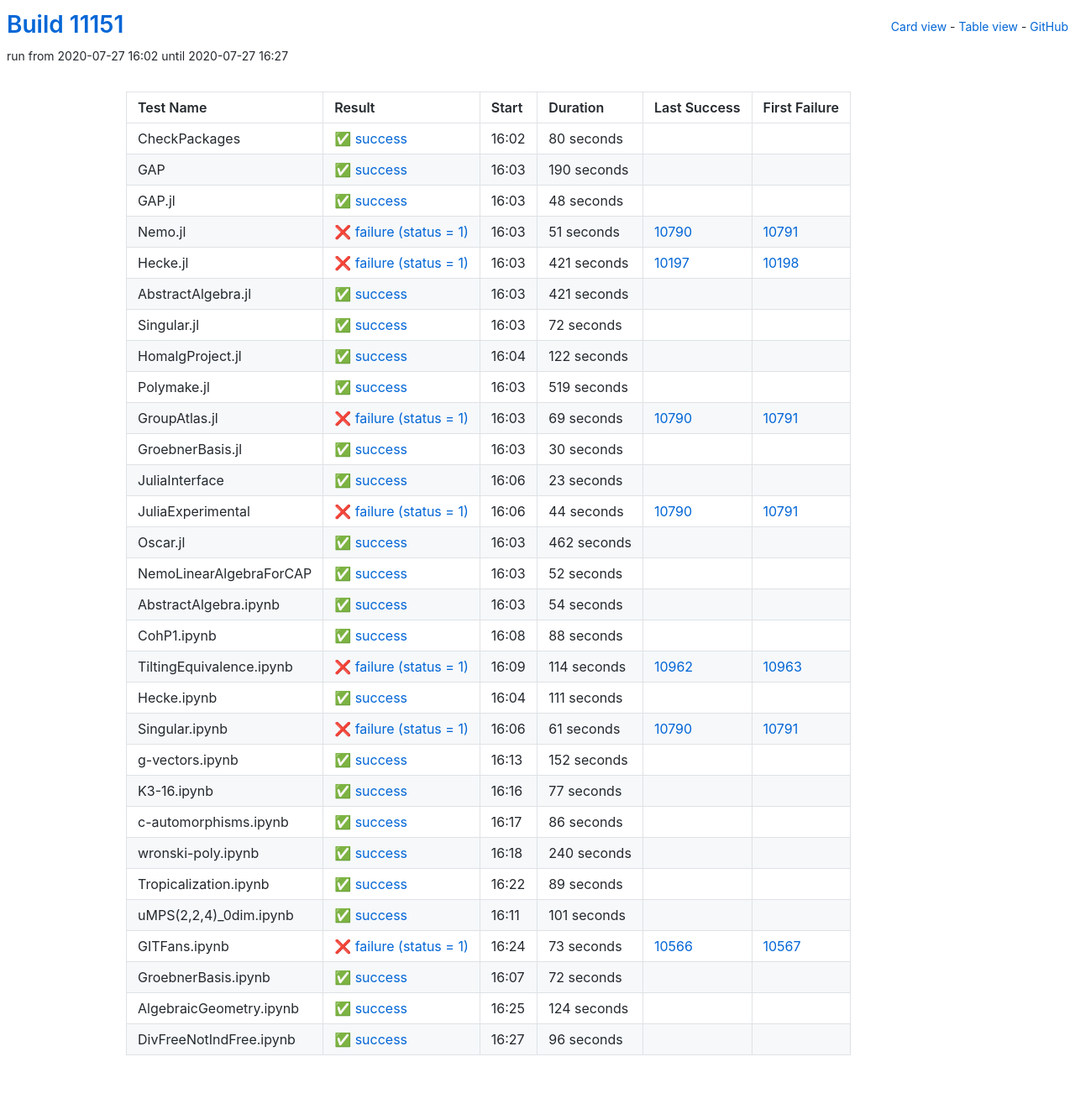
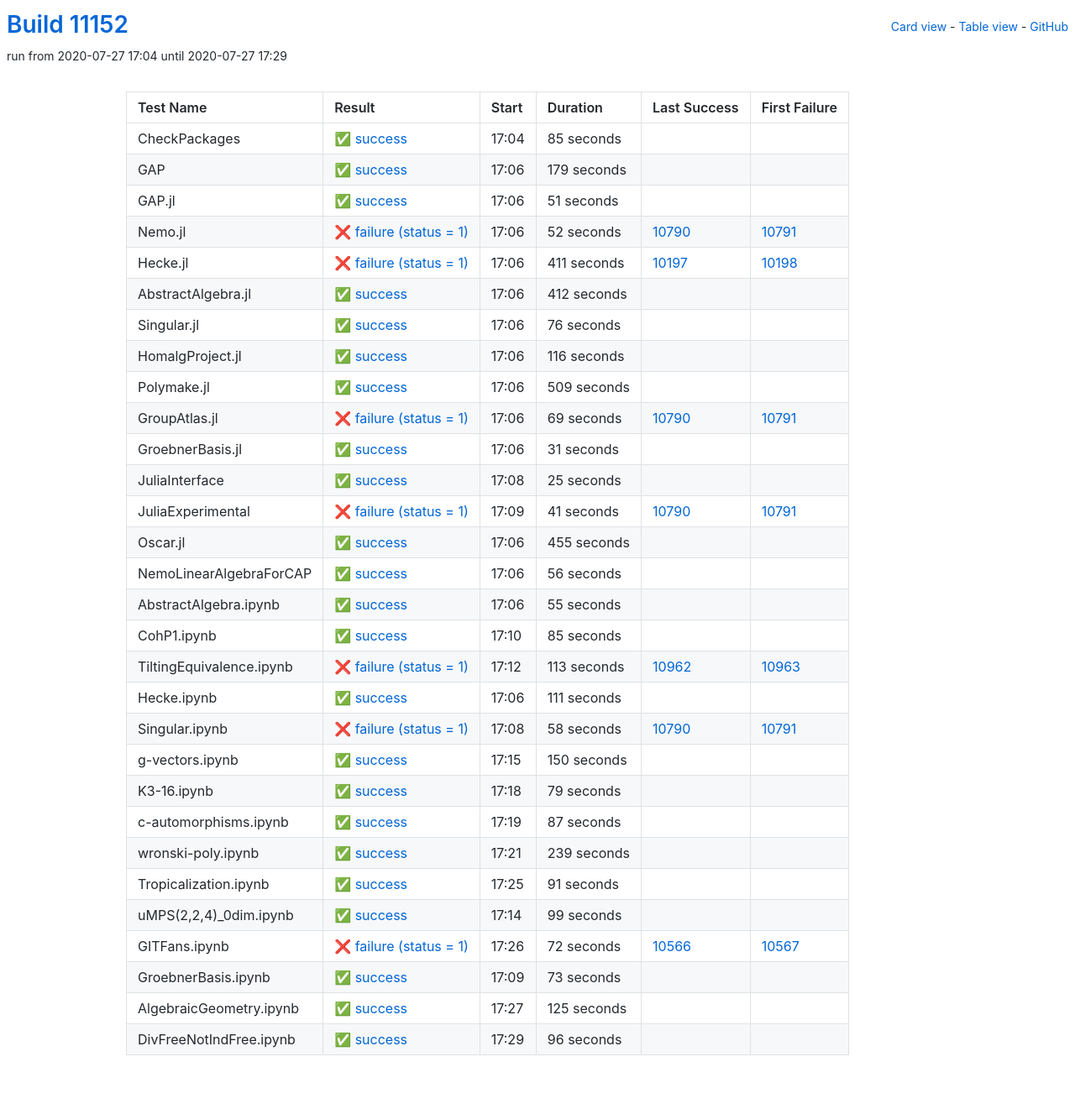
Before and after one commit to oscar-system/oscar-ci-status, a Jekyll site: the page built from table.html, in a window 1280 px wide. Shown: the whole page at 84% size. Built offline with Jekyll 4.4.1, drawn with Linux system fonts in a browser that asks for light colours.

Commit message:
Build #11152

```diff
--- a/_data/ci.yml
+++ b/_data/ci.yml
@@ -1,6 +1,6 @@
 ---
-build: 11151
-build_url: https://oscarci.mathematik.uni-kl.de/job/oscar/11151/
+build: 11152
+build_url: https://oscarci.mathematik.uni-kl.de/job/oscar/11152/
 job: oscar
 organization: oscar-system
 repo: oscar-ci-status
@@ -8,116 +8,116 @@
 tests:
 - name: CheckPackages
   id: checkpackages
-  log: https://oscarci.mathematik.uni-kl.de/job/oscar/11151/artifact/logs/build-11151/CheckPackages.log
-  start: 2020-07-27 16:02
+  log: https://oscarci.mathematik.uni-kl.de/job/oscar/11152/artifact/logs/build-11152/CheckPackages.log
+  start: 2020-07-27 17:04
   success: true
   exitcode: 0
   status: success
-  duration: 80
+  duration: 85
   last_success: false
   last_success_url:
   first_failure: false
   first_failure_url:
 - name: GAP
   id: gap
-  log: https://oscarci.mathematik.uni-kl.de/job/oscar/11151/artifact/logs/build-11151/GAP.log
-  start: 2020-07-27 16:03
+  log: https://oscarci.mathematik.uni-kl.de/job/oscar/11152/artifact/logs/build-11152/GAP.log
+  start: 2020-07-27 17:06
   success: true
   exitcode: 0
   status: success
-  duration: 190
+  duration: 179
   last_success: false
   last_success_url:
   first_failure: false
   first_failure_url:
 - name: GAP.jl
   id: gap-jl
-  log: https://oscarci.mathematik.uni-kl.de/job/oscar/11151/artifact/logs/build-11151/GAP.jl.log
-  start: 2020-07-27 16:03
+  log: https://oscarci.mathematik.uni-kl.de/job/oscar/11152/artifact/logs/build-11152/GAP.jl.log
+  start: 2020-07-27 17:06
   success: true
   exitcode: 0
   status: success
-  duration: 48
+  duration: 51
   last_success: false
   last_success_url:
   first_failure: false
   first_failure_url:
 - name: Nemo.jl
   id: nemo-jl
-  log: https://oscarci.mathematik.uni-kl.de/job/oscar/11151/artifact/logs/build-11151/Nemo.jl.log
-  start: 2020-07-27 16:03
+  log: https://oscarci.mathematik.uni-kl.de/job/oscar/11152/artifact/logs/build-11152/Nemo.jl.log
+  start: 2020-07-27 17:06
   success: false
   exitcode: 1
   status: failure
-  duration: 51
+  duration: 52
   last_success: 10790
   last_success_url: https://oscarci.mathematik.uni-kl.de/job/oscar/10790/
   first_failure: 10791
   first_failure_url: https://oscarci.mathematik.uni-kl.de/job/oscar/10791/
 - name: Hecke.jl
   id: hecke-jl
-  log: https://oscarci.mathematik.uni-kl.de/job/oscar/11151/artifact/logs/build-11151/Hecke.jl.log
-  start: 2020-07-27 16:03
+  log: https://oscarci.mathematik.uni-kl.de/job/oscar/11152/artifact/logs/build-11152/Hecke.jl.log
+  start: 2020-07-27 17:06
   success: false
   exitcode: 1
   status: failure
-  duration: 421
+  duration: 411
   last_success: 10197
   last_success_url: https://oscarci.mathematik.uni-kl.de/job/oscar/10197/
   first_failure: 10198
   first_failure_url: https://oscarci.mathematik.uni-kl.de/job/oscar/10198/
 - name: AbstractAlgebra.jl
   id: abstractalgebra-jl
-  log: https://oscarci.mathematik.uni-kl.de/job/oscar/11151/artifact/logs/build-11151/AbstractAlgebra.jl.log
-  start: 2020-07-27 16:03
+  log: https://oscarci.mathematik.uni-kl.de/job/oscar/11152/artifact/logs/build-11152/AbstractAlgebra.jl.log
+  start: 2020-07-27 17:06
   success: true
   exitcode: 0
   status: success
-  duration: 421
+  duration: 412
   last_success: false
   last_success_url:
   first_failure: false
   first_failure_url:
 - name: Singular.jl
   id: singular-jl
-  log: https://oscarci.mathematik.uni-kl.de/job/oscar/11151/artifact/logs/build-11151/Singular.jl.log
-  start: 2020-07-27 16:03
+  log: https://oscarci.mathematik.uni-kl.de/job/oscar/11152/artifact/logs/build-11152/Singular.jl.log
+  start: 2020-07-27 17:06
   success: true
   exitcode: 0
   status: success
-  duration: 72
+  duration: 76
   last_success: false
   last_success_url:
   first_failure: false
   first_failure_url:
 - name: HomalgProject.jl
   id: homalgproject-jl
-  log: https://oscarci.mathematik.uni-kl.de/job/oscar/11151/artifact/logs/build-11151/HomalgProject.jl.log
-  start: 2020-07-27 16:04
+  log: https://oscarci.mathematik.uni-kl.de/job/oscar/11152/artifact/logs/build-11152/HomalgProject.jl.log
+  start: 2020-07-27 17:06
   success: true
   exitcode: 0
   status: success
-  duration: 122
+  duration: 116
   last_success: false
   last_success_url:
   first_failure: false
   first_failure_url:
 - name: Polymake.jl
   id: polymake-jl
-  log: https://oscarci.mathematik.uni-kl.de/job/oscar/11151/artifact/logs/build-11151/Polymake.jl.log
-  start: 2020-07-27 16:03
+  log: https://oscarci.mathematik.uni-kl.de/job/oscar/11152/artifact/logs/build-11152/Polymake.jl.log
+  start: 2020-07-27 17:06
   success: true
   exitcode: 0
   status: success
-  duration: 519
+  duration: 509
   last_success: false
   last_success_url:
   first_failure: false
   first_failure_url:
 - name: GroupAtlas.jl
   id: groupatlas-jl
-  log: https://oscarci.mathematik.uni-kl.de/job/oscar/11151/artifact/logs/build-11151/GroupAtlas.jl.log
-  start: 2020-07-27 16:03
+  log: https://oscarci.mathematik.uni-kl.de/job/oscar/11152/artifact/logs/build-11152/GroupAtlas.jl.log
+  start: 2020-07-27 17:06
   success: false
   exitcode: 1
   status: failure
@@ -128,104 +128,104 @@
   first_failure_url: https://oscarci.mathematik.uni-kl.de/job/oscar/10791/
 - name: GroebnerBasis.jl
   id: groebnerbasis-jl
-  log: https://oscarci.mathematik.uni-kl.de/job/oscar/11151/artifact/logs/build-11151/GroebnerBasis.jl.log
-  start: 2020-07-27 16:03
+  log: https://oscarci.mathematik.uni-kl.de/job/oscar/11152/artifact/logs/build-11152/GroebnerBasis.jl.log
+  start: 2020-07-27 17:06
   success: true
   exitcode: 0
   status: success
-  duration: 30
+  duration: 31
   last_success: false
   last_success_url:
   first_failure: false
   first_failure_url:
 - name: JuliaInterface
   id: juliainterface
-  log: https://oscarci.mathematik.uni-kl.de/job/oscar/11151/artifact/logs/build-11151/JuliaInterface.log
-  start: 2020-07-27 16:06
+  log: https://oscarci.mathematik.uni-kl.de/job/oscar/11152/artifact/logs/build-11152/JuliaInterface.log
+  start: 2020-07-27 17:08
   success: true
   exitcode: 0
   status: success
-  duration: 23
+  duration: 25
   last_success: false
   last_success_url:
   first_failure: false
   first_failure_url:
 - name: JuliaExperimental
   id: juliaexperimental
-  log: https://oscarci.mathematik.uni-kl.de/job/oscar/11151/artifact/logs/build-11151/JuliaExperimental.log
-  start: 2020-07-27 16:06
+  log: https://oscarci.mathematik.uni-kl.de/job/oscar/11152/artifact/logs/build-11152/JuliaExperimental.log
+  start: 2020-07-27 17:09
   success: false
   exitcode: 1
   status: failure
-  duration: 44
+  duration: 41
   last_success: 10790
   last_success_url: https://oscarci.mathematik.uni-kl.de/job/oscar/10790/
   first_failure: 10791
   first_failure_url: https://oscarci.mathematik.uni-kl.de/job/oscar/10791/
 - name: Oscar.jl
   id: oscar-jl
-  log: https://oscarci.mathematik.uni-kl.de/job/oscar/11151/artifact/logs/build-11151/Oscar.jl.log
-  start: 2020-07-27 16:03
+  log: https://oscarci.mathematik.uni-kl.de/job/oscar/11152/artifact/logs/build-11152/Oscar.jl.log
+  start: 2020-07-27 17:06
   success: true
   exitcode: 0
   status: success
-  duration: 462
+  duration: 455
   last_success: false
   last_success_url:
   first_failure: false
   first_failure_url:
 - name: NemoLinearAlgebraForCAP
   id: nemolinearalgebraforcap
-  log: https://oscarci.mathematik.uni-kl.de/job/oscar/11151/artifact/logs/build-11151/NemoLinearAlgebraForCAP.log
-  start: 2020-07-27 16:03
+  log: https://oscarci.mathematik.uni-kl.de/job/oscar/11152/artifact/logs/build-11152/NemoLinearAlgebraForCAP.log
+  start: 2020-07-27 17:06
   success: true
   exitcode: 0
   status: success
-  duration: 52
+  duration: 56
   last_success: false
   last_success_url:
   first_failure: false
   first_failure_url:
 - name: AbstractAlgebra.ipynb
   id: abstractalgebra-ipynb
-  log: https://oscarci.mathematik.uni-kl.de/job/oscar/11151/artifact/logs/build-11151/AbstractAlgebra.ipynb.log
-  start: 2020-07-27 16:03
+  log: https://oscarci.mathematik.uni-kl.de/job/oscar/11152/artifact/logs/build-11152/AbstractAlgebra.ipynb.log
+  start: 2020-07-27 17:06
   success: true
   exitcode: 0
   status: success
-  duration: 54
+  duration: 55
   last_success: false
   last_success_url:
   first_failure: false
   first_failure_url:
 - name: CohP1.ipynb
   id: cohp1-ipynb
-  log: https://oscarci.mathematik.uni-kl.de/job/oscar/11151/artifact/logs/build-11151/CohP1.ipynb.log
-  start: 2020-07-27 16:08
+  log: https://oscarci.mathematik.uni-kl.de/job/oscar/11152/artifact/logs/build-11152/CohP1.ipynb.log
+  start: 2020-07-27 17:10
   success: true
   exitcode: 0
   status: success
-  duration: 88
+  duration: 85
   last_success: false
   last_success_url:
   first_failure: false
   first_failure_url:
 - name: TiltingEquivalence.ipynb
   id: tiltingequivalence-ipynb
-  log: https://oscarci.mathematik.uni-kl.de/job/oscar/11151/artifact/logs/build-11151/TiltingEquivalence.ipynb.log
-  start: 2020-07-27 16:09
+  log: https://oscarci.mathematik.uni-kl.de/job/oscar/11152/artifact/logs/build-11152/TiltingEquivalence.ipynb.log
+  start: 2020-07-27 17:12
   success: false
   exitcode: 1
   status: failure
-  duration: 114
+  duration: 113
   last_success: 10962
   last_success_url: https://oscarci.mathematik.uni-kl.de/job/oscar/10962/
   first_failure: 10963
   first_failure_url: https://oscarci.mathematik.uni-kl.de/job/oscar/10963/
 - name: Hecke.ipynb
   id: hecke-ipynb
-  log: https://oscarci.mathematik.uni-kl.de/job/oscar/11151/artifact/logs/build-11151/Hecke.ipynb.log
-  start: 2020-07-27 16:04
+  log: https://oscarci.mathematik.uni-kl.de/job/oscar/11152/artifact/logs/build-11152/Hecke.ipynb.log
+  start: 2020-07-27 17:06
   success: true
   exitcode: 0
   status: success
@@ -236,128 +236,128 @@
   first_failure_url:
 - name: Singular.ipynb
   id: singular-ipynb
-  log: https://oscarci.mathematik.uni-kl.de/job/oscar/11151/artifact/logs/build-11151/Singular.ipynb.log
-  start: 2020-07-27 16:06
+  log: https://oscarci.mathematik.uni-kl.de/job/oscar/11152/artifact/logs/build-11152/Singular.ipynb.log
+  start: 2020-07-27 17:08
   success: false
   exitcode: 1
   status: failure
-  duration: 61
+  duration: 58
   last_success: 10790
   last_success_url: https://oscarci.mathematik.uni-kl.de/job/oscar/10790/
   first_failure: 10791
   first_failure_url: https://oscarci.mathematik.uni-kl.de/job/oscar/10791/
 - name: g-vectors.ipynb
   id: g-vectors-ipynb
-  log: https://oscarci.mathematik.uni-kl.de/job/oscar/11151/artifact/logs/build-11151/g-vectors.ipynb.log
-  start: 2020-07-27 16:13
+  log: https://oscarci.mathematik.uni-kl.de/job/oscar/11152/artifact/logs/build-11152/g-vectors.ipynb.log
+  start: 2020-07-27 17:15
   success: true
   exitcode: 0
   status: success
-  duration: 152
+  duration: 150
   last_success: false
   last_success_url:
   first_failure: false
   first_failure_url:
 - name: K3-16.ipynb
   id: k3-16-ipynb
-  log: https://oscarci.mathematik.uni-kl.de/job/oscar/11151/artifact/logs/build-11151/K3-16.ipynb.log
-  start: 2020-07-27 16:16
+  log: https://oscarci.mathematik.uni-kl.de/job/oscar/11152/artifact/logs/build-11152/K3-16.ipynb.log
+  start: 2020-07-27 17:18
   success: true
   exitcode: 0
   status: success
-  duration: 77
+  duration: 79
   last_success: false
   last_success_url:
   first_failure: false
   first_failure_url:
 - name: c-automorphisms.ipynb
   id: c-automorphisms-ipynb
-  log: https://oscarci.mathematik.uni-kl.de/job/oscar/11151/artifact/logs/build-11151/c-automorphisms.ipynb.log
-  start: 2020-07-27 16:17
+  log: https://oscarci.mathematik.uni-kl.de/job/oscar/11152/artifact/logs/build-11152/c-automorphisms.ipynb.log
+  start: 2020-07-27 17:19
   success: true
   exitcode: 0
   status: success
-  duration: 86
+  duration: 87
   last_success: false
   last_success_url:
   first_failure: false
   first_failure_url:
 - name: wronski-poly.ipynb
   id: wronski-poly-ipynb
-  log: https://oscarci.mathematik.uni-kl.de/job/oscar/11151/artifact/logs/build-11151/wronski-poly.ipynb.log
-  start: 2020-07-27 16:18
+  log: https://oscarci.mathematik.uni-kl.de/job/oscar/11152/artifact/logs/build-11152/wronski-poly.ipynb.log
+  start: 2020-07-27 17:21
   success: true
   exitcode: 0
   status: success
-  duration: 240
+  duration: 239
   last_success: false
   last_success_url:
   first_failure: false
   first_failure_url:
 - name: Tropicalization.ipynb
   id: tropicalization-ipynb
-  log: https://oscarci.mathematik.uni-kl.de/job/oscar/11151/artifact/logs/build-11151/Tropicalization.ipynb.log
-  start: 2020-07-27 16:22
+  log: https://oscarci.mathematik.uni-kl.de/job/oscar/11152/artifact/logs/build-11152/Tropicalization.ipynb.log
+  start: 2020-07-27 17:25
   success: true
   exitcode: 0
   status: success
-  duration: 89
+  duration: 91
   last_success: false
   last_success_url:
   first_failure: false
   first_failure_url:
 - name: uMPS(2,2,4)_0dim.ipynb
   id: umps-2-2-4-0dim-ipynb
-  log: https://oscarci.mathematik.uni-kl.de/job/oscar/11151/artifact/logs/build-11151/uMPS-2-2-4-_0dim.ipynb.log
-  start: 2020-07-27 16:11
+  log: https://oscarci.mathematik.uni-kl.de/job/oscar/11152/artifact/logs/build-11152/uMPS-2-2-4-_0dim.ipynb.log
+  start: 2020-07-27 17:14
   success: true
   exitcode: 0
   status: success
-  duration: 101
+  duration: 99
   last_success: false
   last_success_url:
   first_failure: false
   first_failure_url:
 - name: GITFans.ipynb
   id: gitfans-ipynb
-  log: https://oscarci.mathematik.uni-kl.de/job/oscar/11151/artifact/logs/build-11151/GITFans.ipynb.log
-  start: 2020-07-27 16:24
+  log: https://oscarci.mathematik.uni-kl.de/job/oscar/11152/artifact/logs/build-11152/GITFans.ipynb.log
+  start: 2020-07-27 17:26
   success: false
   exitcode: 1
   status: failure
-  duration: 73
+  duration: 72
   last_success: 10566
   last_success_url: https://oscarci.mathematik.uni-kl.de/job/oscar/10566/
   first_failure: 10567
   first_failure_url: https://oscarci.mathematik.uni-kl.de/job/oscar/10567/
 - name: GroebnerBasis.ipynb
   id: groebnerbasis-ipynb
-  log: https://oscarci.mathematik.uni-kl.de/job/oscar/11151/artifact/logs/build-11151/GroebnerBasis.ipynb.log
-  start: 2020-07-27 16:07
+  log: https://oscarci.mathematik.uni-kl.de/job/oscar/11152/artifact/logs/build-11152/GroebnerBasis.ipynb.log
+  start: 2020-07-27 17:09
   success: true
   exitcode: 0
   status: success
-  duration: 72
+  duration: 73
   last_success: false
   last_success_url:
   first_failure: false
   first_failure_url:
 - name: AlgebraicGeometry.ipynb
   id: algebraicgeometry-ipynb
-  log: https://oscarci.mathematik.uni-kl.de/job/oscar/11151/artifact/logs/build-11151/AlgebraicGeometry.ipynb.log
-  start: 2020-07-27 16:25
+  log: https://oscarci.mathematik.uni-kl.de/job/oscar/11152/artifact/logs/build-11152/AlgebraicGeometry.ipynb.log
+  start: 2020-07-27 17:27
   success: true
   exitcode: 0
   status: success
-  duration: 124
+  duration: 125
   last_success: false
   last_success_url:
   first_failure: false
   first_failure_url:
 - name: DivFreeNotIndFree.ipynb
   id: divfreenotindfree-ipynb
-  log: https://oscarci.mathematik.uni-kl.de/job/oscar/11151/artifact/logs/build-11151/DivFreeNotIndFree.ipynb.log
-  start: 2020-07-27 16:27
+  log: https://oscarci.mathematik.uni-kl.de/job/oscar/11152/artifact/logs/build-11152/DivFreeNotIndFree.ipynb.log
+  start: 2020-07-27 17:29
   success: true
   exitcode: 0
   status: success
```
Also changed, not shown: README.md.
